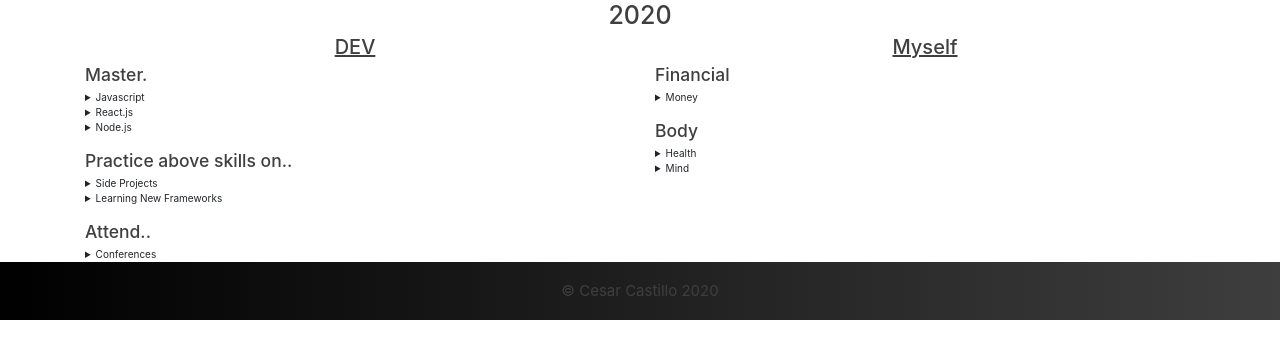
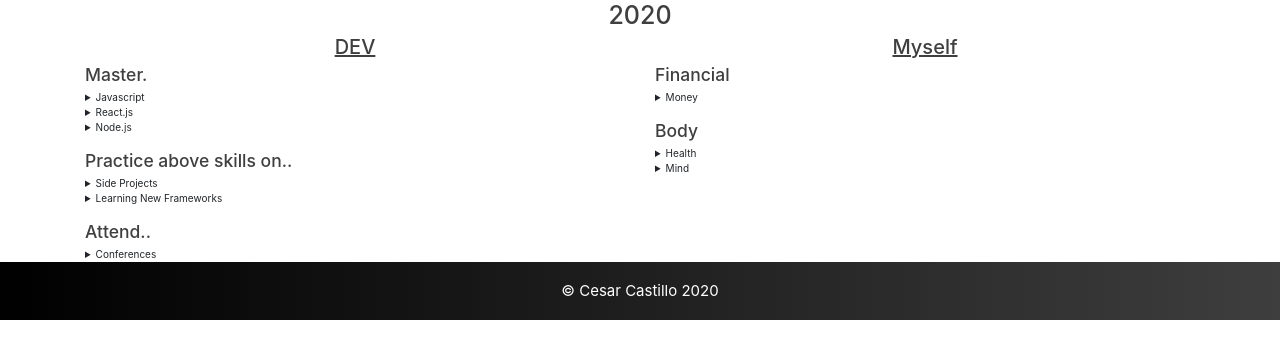
Before and after one commit to cesarcast1llo/portfolio, a Gatsby site: page /2020 in a window 1280 px wide. Built offline with nearby package versions, Linux system fonts and the light colour scheme; Gatsby itself is replaced by a stand-in of ours.

Commit message:
footer color for design

```diff
--- a/src/styles/pageWrapper/_footer.scss
+++ b/src/styles/pageWrapper/_footer.scss
@@ -10,14 +10,14 @@ footer {
     max-width: 980px !important;
 
     .center {
-      color: $secondary;
+      color: white;
       text-align: center;
       font-size: 1.5rem;
       line-height: 1.8rem;
       margin: 0;
 
       a {
-        color: $secondary;
+        color: white;
         text-decoration: none;
         &:hover {
           border: 1px solid white;
```
